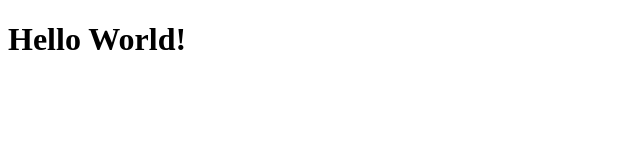
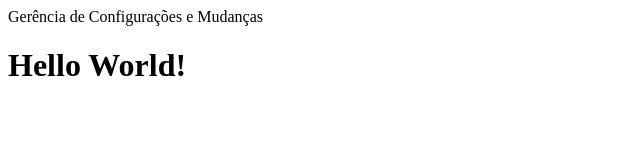
Before and after one commit to prog-ferraz/aula-GC-branches, a plain HTML site: page index.html in a window 1280 px wide. Shown: the whole page, without its empty margins (0-640 px from the left). Drawn offline with Linux system fonts and the light colour scheme.

Commit message:
feat: Criando cabeçalho da página inicial

```diff
--- a/index.html
+++ b/index.html
@@ -6,6 +6,7 @@
     <title>Aula 16/11/2026</title>
 </head>
 <body>
+    <header>Gerência de Configurações e Mudanças</header>
     <h1>Hello World!</h1>
 </body>
 </html>
```
